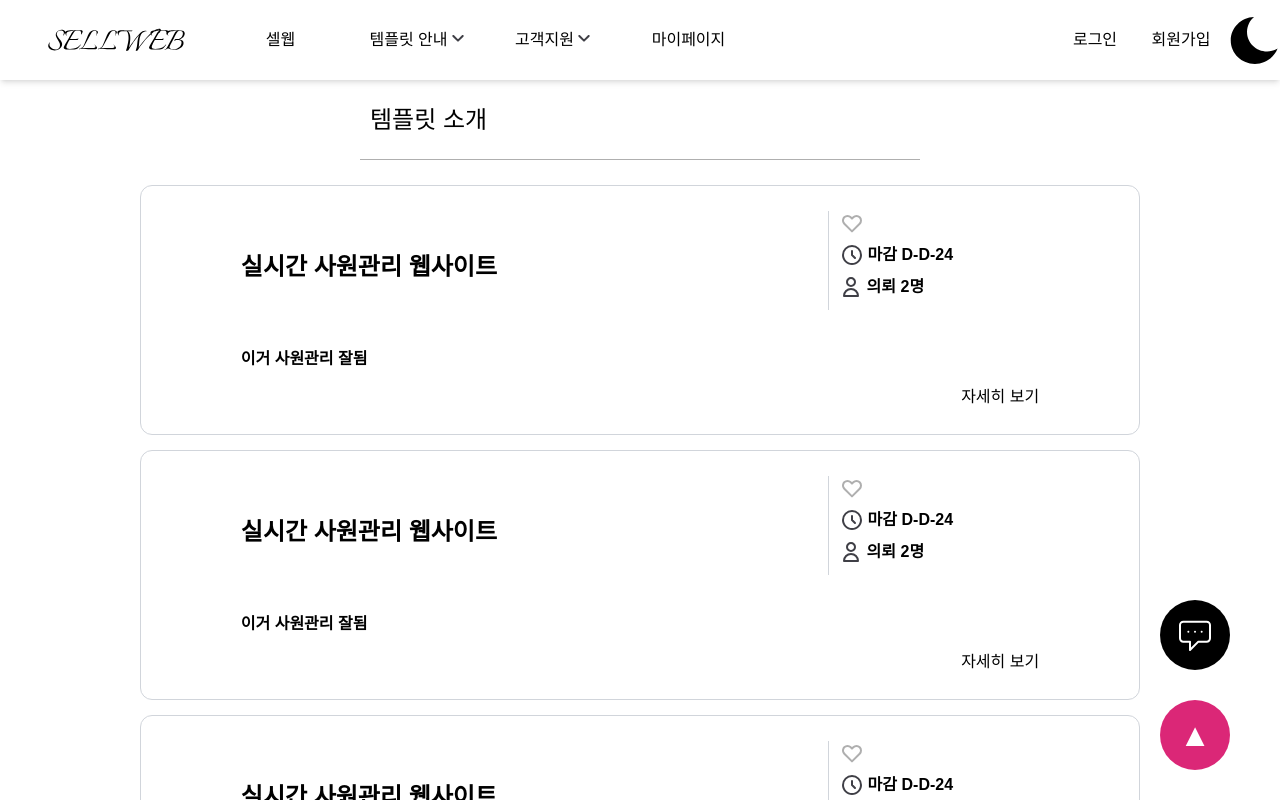
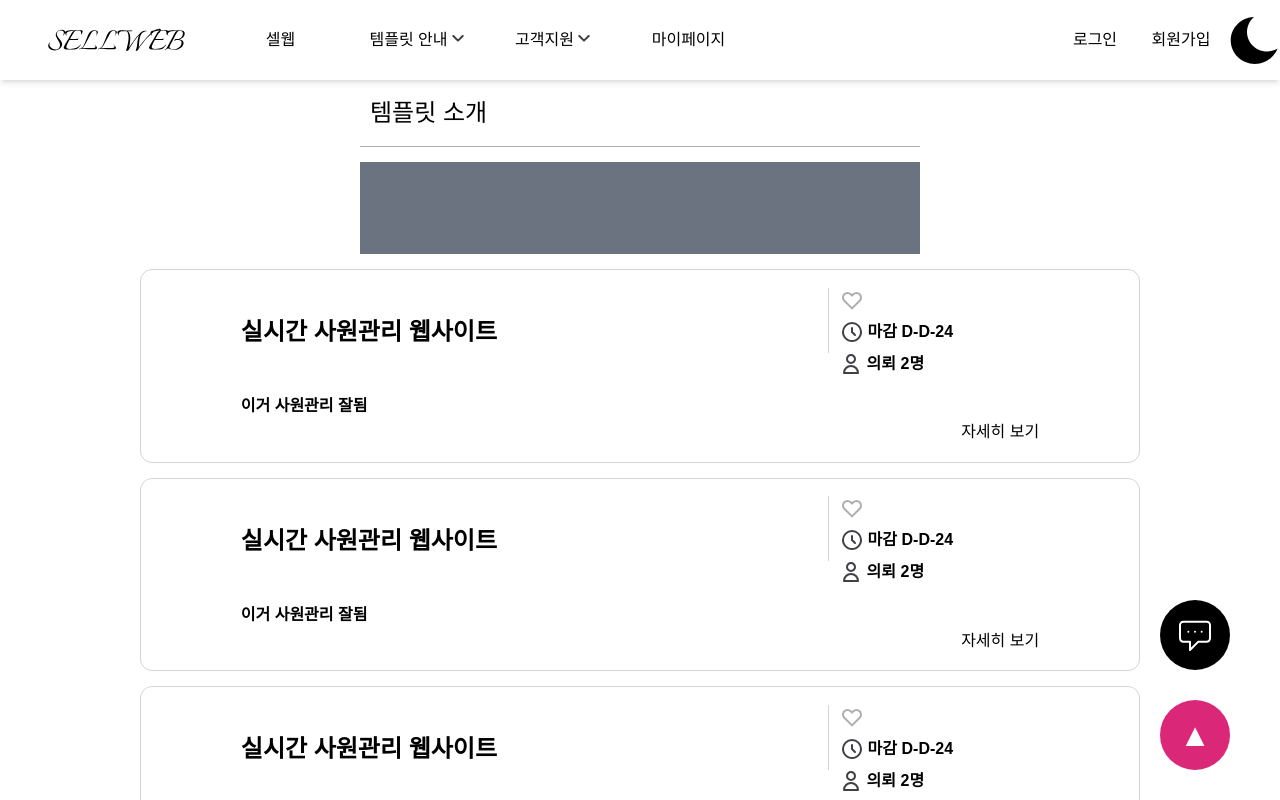
Before and after one commit to Hyun-EG/SP-sellweb, a Next.js app: page /temp in a window 1280 px wide. Shown: the top 800 px of the page. Built offline with nearby package versions, Linux system fonts and the light colour scheme.

Commit message:
Design: 옵션 컴포넌트 생성 및 타이틀박스 마진 제거

```diff
--- a/src/app/temp/page.tsx
+++ b/src/app/temp/page.tsx
@@ -1,10 +1,12 @@
+import PageOptions from '@/components/PageOptions';
 import TemplateCard from '@/components/TemplateCard';
 import TitleBox from '@/components/TitleBox';
 
 export default function Temp() {
   return (
-    <div className="w-full flex flex-col items-center gap-[15px]">
+    <div className="w-full h-screen flex flex-col items-center gap-[15px]">
       <TitleBox title="템플릿 소개" />
+      <PageOptions />
       <TemplateCard
         title="실시간 사원관리 웹사이트"
         subscription="이거 사원관리 잘됨"
--- /dev/null
+++ b/src/components/PageOptions.tsx
@@ -0,0 +1,3 @@
+export default function PageOptions() {
+  return <div className="w-full h-[120px] bg-gray-500"></div>;
+}
--- a/src/components/TitleBox.tsx
+++ b/src/components/TitleBox.tsx
@@ -6,7 +6,7 @@ type TitleProps = {
 
 const TitleBox = ({ title }: TitleProps) => {
   return (
-    <div className="w-full h-[80px] p-[10px] mb-[10px] flex justify-start items-center text-[24px]  border-b border-[#afafaf]">
+    <div className="w-full h-[80px] p-[10px] flex justify-start items-center text-[24px]  border-b border-[#afafaf]">
       {title}
     </div>
   );
```
